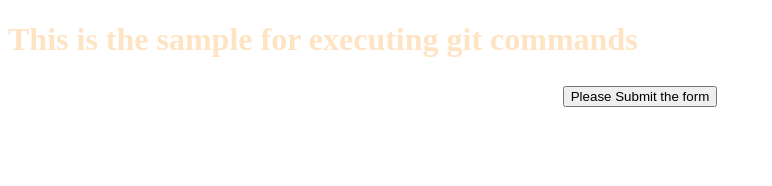
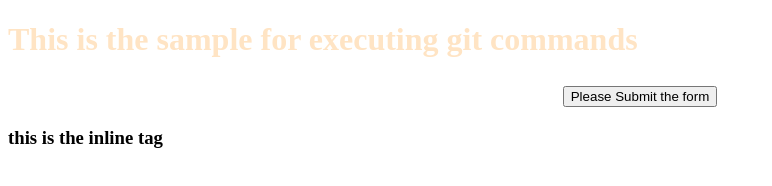
Before and after one commit to cnnarayanchavan/GitDemo, a plain HTML site: page index.html in a window 1280 px wide. Shown: the whole page, without its empty margins (0-772 px from the left). Drawn offline with Linux system fonts and the light colour scheme.

Commit message:
Aded new span tag in feature 1

```diff
--- a/index.html
+++ b/index.html
@@ -8,5 +8,6 @@
 <body>
     <h1 style="color: bisque;">This is the sample for executing git commands</h1>
     <h2 style="text-align:center;"><button>Please Submit the form</button></h2>
+    <h3><span>this is the inline tag</span></h3>
 </body>
 </html>
```
